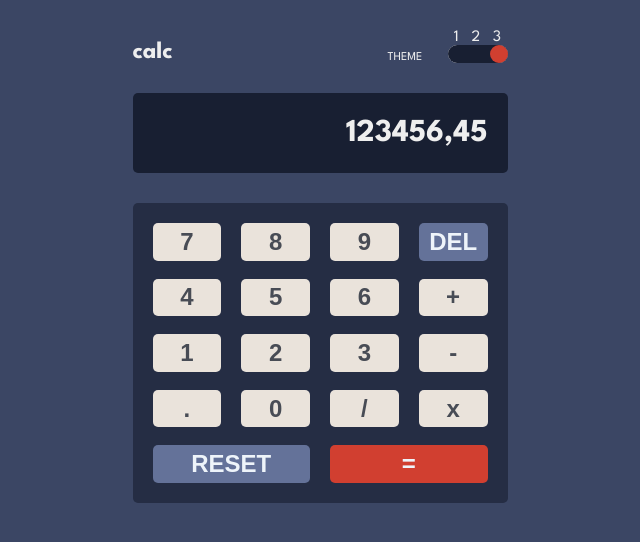
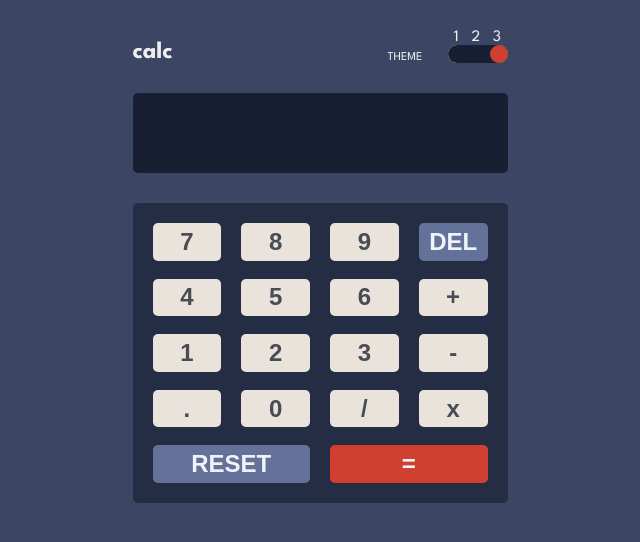
Before and after one commit to Thomas-wagon/calculator-app, a React (Create React App) app: page / in a window 1280 px wide. Shown: the top 542 px of the page, without its empty margins (320-960 px from the left). Built offline with nearby package versions, Linux system fonts and the light colour scheme.

Commit message:
calculator 9 - bring input to the screen component

```diff
--- a/src/App.js
+++ b/src/App.js
@@ -5,20 +5,22 @@ import Pad from "./components/Pad";
 
 const App = () => {
   const [theme, setTheme] = useState(0);
+  const [input, setInput] = useState("");
 
   function changeTheme(value) {
     // console.log(value);
     setTheme(value);
   }
 
-  function displayOnApp(value) {
-    console.log(value);
+  function populateInput(value) {
+    // console.log(value);
+    setInput(value);
   }
   return (
     <div className={`calculator t${theme}`}>
       <Header changeThemeFct={changeTheme} />
-      <Screen />
-      <Pad communicateToApp={displayOnApp} />
+      <Screen input={input} />
+      <Pad communicateToApp={populateInput} />
     </div>
   );
 };
--- a/src/components/Screen.js
+++ b/src/components/Screen.js
@@ -1,9 +1,9 @@
 import React from "react";
 
-const Screen = () => {
+const Screen = (props) => {
   return (
     <div className="screen">
-      <h1>123456,45</h1>
+      <h1>{`${props.input}`}</h1>
     </div>
   );
 };
```
